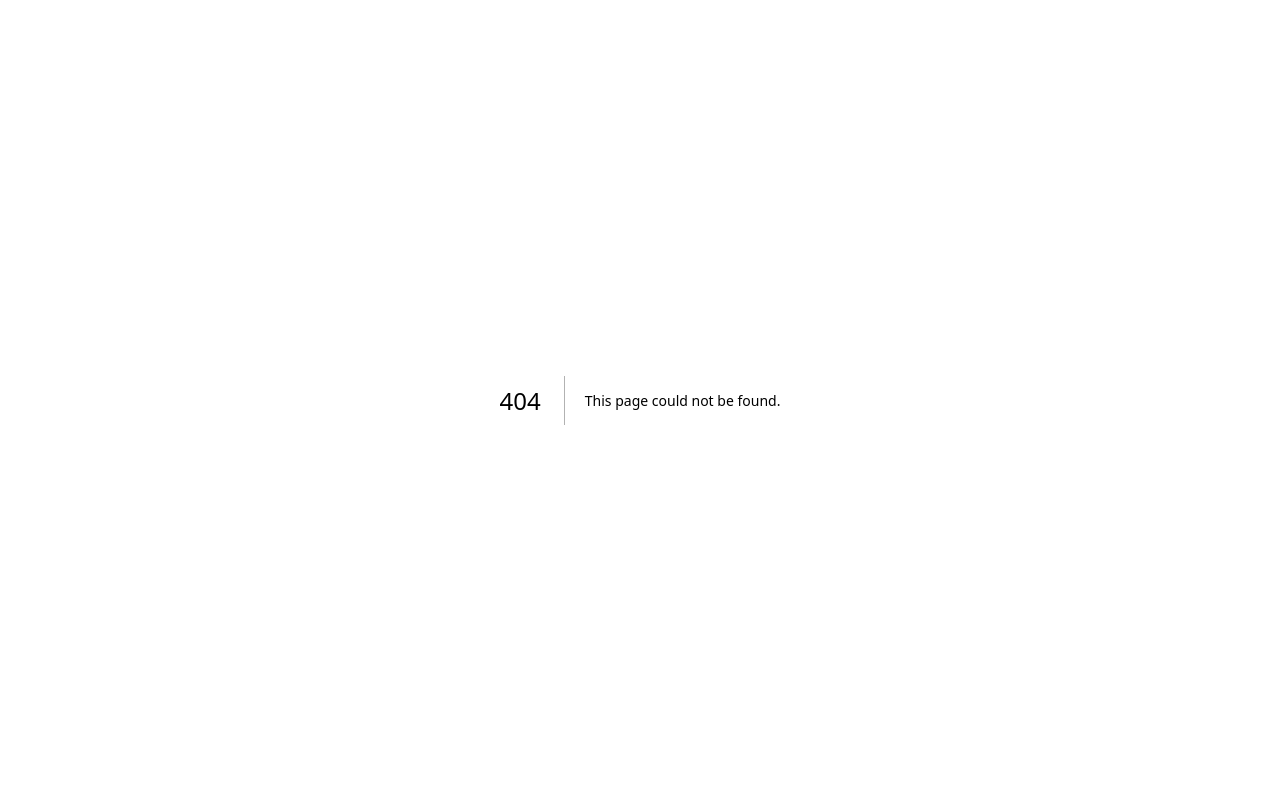
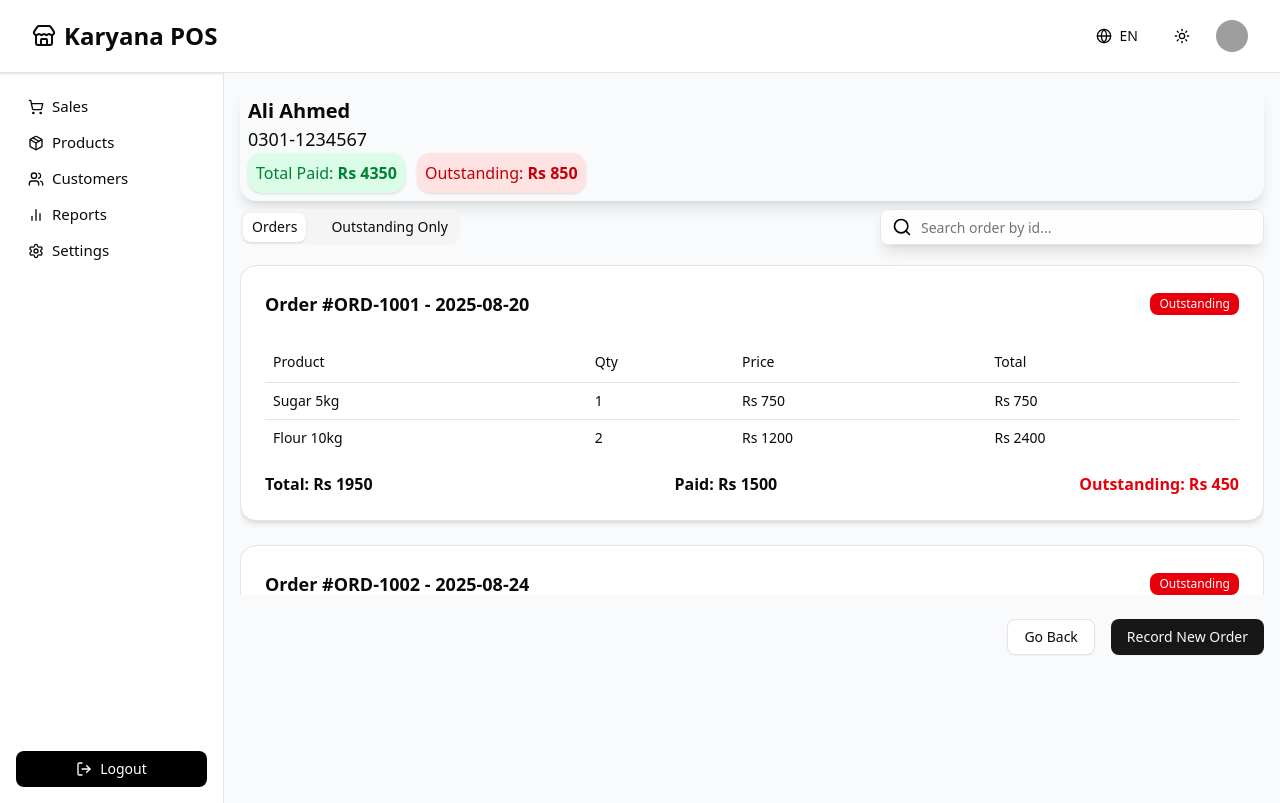
Before and after one commit to AbdulRehman123987/Shop-POS-System, a Next.js app: page /dashboard/customers/1 in a window 1280 px wide. Before the commit this address had no page. Built offline with nearby package versions, Linux system fonts and the light colour scheme; grey boxes are pictures that could not be loaded.

Commit message:
add customer detail page

```diff
--- /dev/null
+++ b/src/app/dashboard/customers/[id]/page.js
@@ -0,0 +1,191 @@
+// app/customers/[id]/page.tsx (Next.js 13+ with App Router)
+
+"use client";
+import { useState } from "react";
+import { Card, CardHeader, CardTitle, CardContent } from "@/components/ui/card";
+import { Button } from "@/components/ui/button";
+import {
+  Table,
+  TableBody,
+  TableCell,
+  TableHead,
+  TableHeader,
+  TableRow,
+} from "@/components/ui/table";
+import { Badge } from "@/components/ui/badge";
+import { Tabs, TabsContent, TabsList, TabsTrigger } from "@/components/ui/tabs";
+import { Input } from "@/components/ui/input";
+import { Search } from "lucide-react";
+
+export default function CustomerOrdersPage() {
+  // Dummy customer + orders data
+  const [customer] = useState({
+    id: 1,
+    name: "Ali Ahmed",
+    phone: "0301-1234567",
+    totalOutstanding: 850,
+    totalPaid: 4350,
+    orders: [
+      {
+        id: "ORD-1001",
+        date: "2025-08-20",
+        products: [
+          { name: "Sugar 5kg", qty: 1, price: 750 },
+          { name: "Flour 10kg", qty: 2, price: 1200 },
+        ],
+        total: 1950,
+        paid: 1500,
+        outstanding: 450,
+      },
+      {
+        id: "ORD-1002",
+        date: "2025-08-24",
+        products: [
+          { name: "Oil 5L", qty: 1, price: 2300 },
+          { name: "Rice 10kg", qty: 1, price: 950 },
+        ],
+        total: 3250,
+        paid: 2850,
+        outstanding: 400,
+      },
+    ],
+  });
+
+  return (
+    <div className="w-full h-[85vh] mx-auto p-0">
+      {/* Customer Header */}
+      <div className="w-full mb-2 flex flex-col justify-center p-2 shadow-lg rounded-2xl">
+        <div>
+          <h1 className="text-xl font-bold">{customer.name}</h1>
+          <p className="text-lg font-normal">{customer.phone}</p>
+        </div>
+        <div className="flex gap-3">
+          <div className="bg-green-100 text-green-700 px-2 py-2 rounded-xl shadow">
+            Total Paid:{" "}
+            <span className="font-bold">Rs {customer.totalPaid}</span>
+          </div>
+          <div className="bg-red-100 text-red-700 px-2 py-2 rounded-xl shadow">
+            Outstanding:{" "}
+            <span className="font-bold">Rs {customer.totalOutstanding}</span>
+          </div>
+        </div>
+      </div>
+
+      {/* Orders Tabs */}
+      <Tabs defaultValue="orders">
+        <div className="w-full  flex justify-between items-start">
+          <TabsList className="mb-3 flex gap-4">
+            <TabsTrigger value="orders" className="cursor-pointer">
+              Orders
+            </TabsTrigger>
+            <TabsTrigger value="outstanding" className="cursor-pointer">
+              Outstanding Only
+            </TabsTrigger>
+          </TabsList>
+
+          <div className="relative max-w-sm w-full">
+            <Search className="absolute left-3 top-1/2 -translate-y-1/2 z-10 h-5 w-5 text-black" />
+            <Input
+              placeholder="Search order by id..."
+              className="
+          pl-10 pr-4 py-2
+          rounded-md
+          border border-gray-200
+          shadow-lg
+          bg-white/80 backdrop-blur-sm
+          hover:shadow-xl
+         focus:ring-primary/30
+          transition-all duration-300
+        "
+            />
+          </div>
+        </div>
+        <div className="w-full h-[330px] overflow-y-auto">
+          {/* All Orders */}
+          <TabsContent value="orders">
+            {customer.orders.map((order) => (
+              <Card
+                key={order.id}
+                className="mb-6 border rounded-2xl shadow-md"
+              >
+                <CardHeader className="flex justify-between items-center">
+                  <CardTitle className="text-lg">
+                    Order #{order.id} - {order.date}
+                  </CardTitle>
+                  <Badge
+                    variant={order.outstanding > 0 ? "destructive" : "default"}
+                  >
+                    {order.outstanding > 0 ? "Outstanding" : "Paid"}
+                  </Badge>
+                </CardHeader>
+                <CardContent>
+                  <Table>
+                    <TableHeader>
+                      <TableRow>
+                        <TableHead>Product</TableHead>
+                        <TableHead>Qty</TableHead>
+                        <TableHead>Price</TableHead>
+                        <TableHead>Total</TableHead>
+                      </TableRow>
+                    </TableHeader>
+                    <TableBody>
+                      {order.products.map((p, i) => (
+                        <TableRow key={i}>
+                          <TableCell>{p.name}</TableCell>
+                          <TableCell>{p.qty}</TableCell>
+                          <TableCell>Rs {p.price}</TableCell>
+                          <TableCell>Rs {p.qty * p.price}</TableCell>
+                        </TableRow>
+                      ))}
+                    </TableBody>
+                  </Table>
+                  <div className="flex justify-between items-center mt-4 font-semibold">
+                    <p>Total: Rs {order.total}</p>
+                    <p>Paid: Rs {order.paid}</p>
+                    <p
+                      className={
+                        order.outstanding > 0
+                          ? "text-red-600"
+                          : "text-green-600"
+                      }
+                    >
+                      Outstanding: Rs {order.outstanding}
+                    </p>
+                  </div>
+                </CardContent>
+              </Card>
+            ))}
+          </TabsContent>
+
+          {/* Outstanding Only */}
+          <TabsContent value="outstanding">
+            {customer.orders
+              .filter((o) => o.outstanding > 0)
+              .map((order) => (
+                <Card
+                  key={order.id}
+                  className="mb-6 border rounded-2xl shadow-md"
+                >
+                  <CardHeader>
+                    <CardTitle>
+                      Order #{order.id} - {order.date}
+                    </CardTitle>
+                  </CardHeader>
+                  <CardContent>
+                    <p className="text-red-600 font-bold">
+                      Outstanding Balance: Rs {order.outstanding}
+                    </p>
+                  </CardContent>
+                </Card>
+              ))}
+          </TabsContent>
+        </div>
+      </Tabs>
+      {/* Action Buttons */}
+      <div className="flex justify-end gap-4 mt-6">
+        <Button variant="outline">Go Back</Button>
+        <Button>Record New Order</Button>
+      </div>
+    </div>
+  );
+}
```
